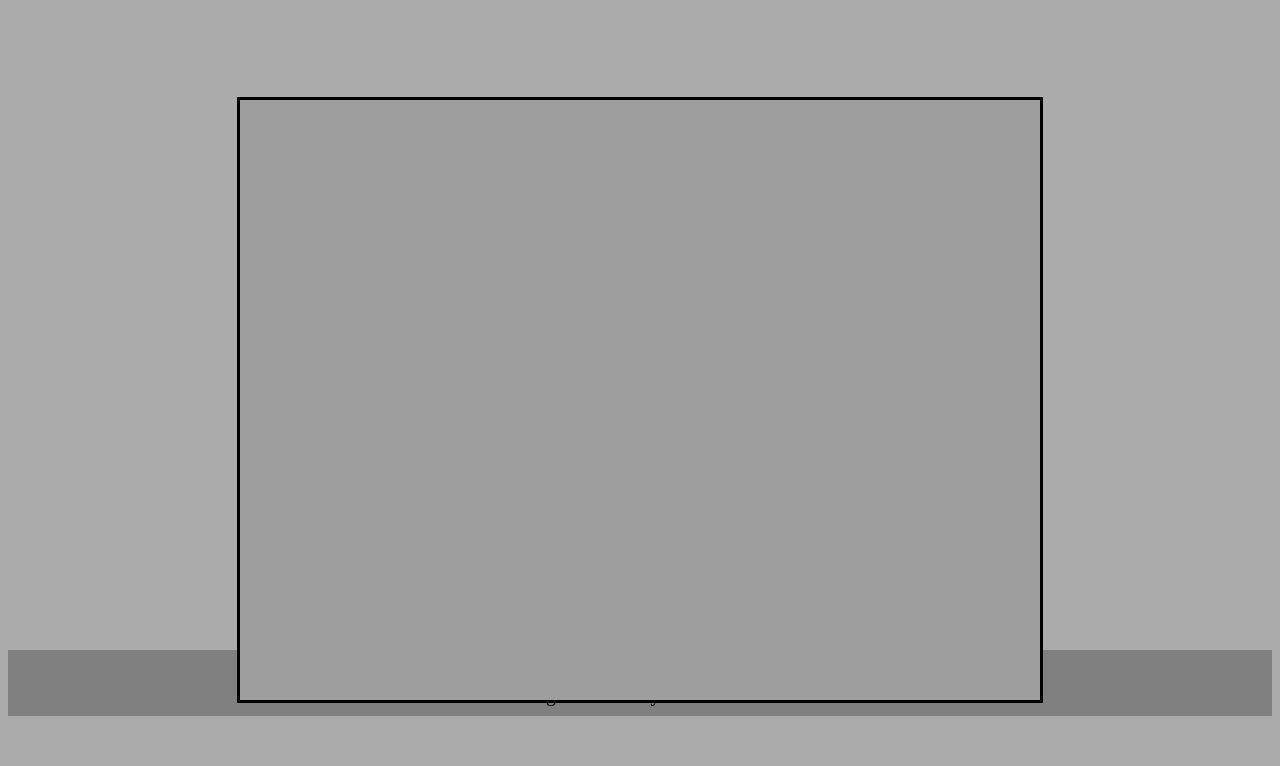
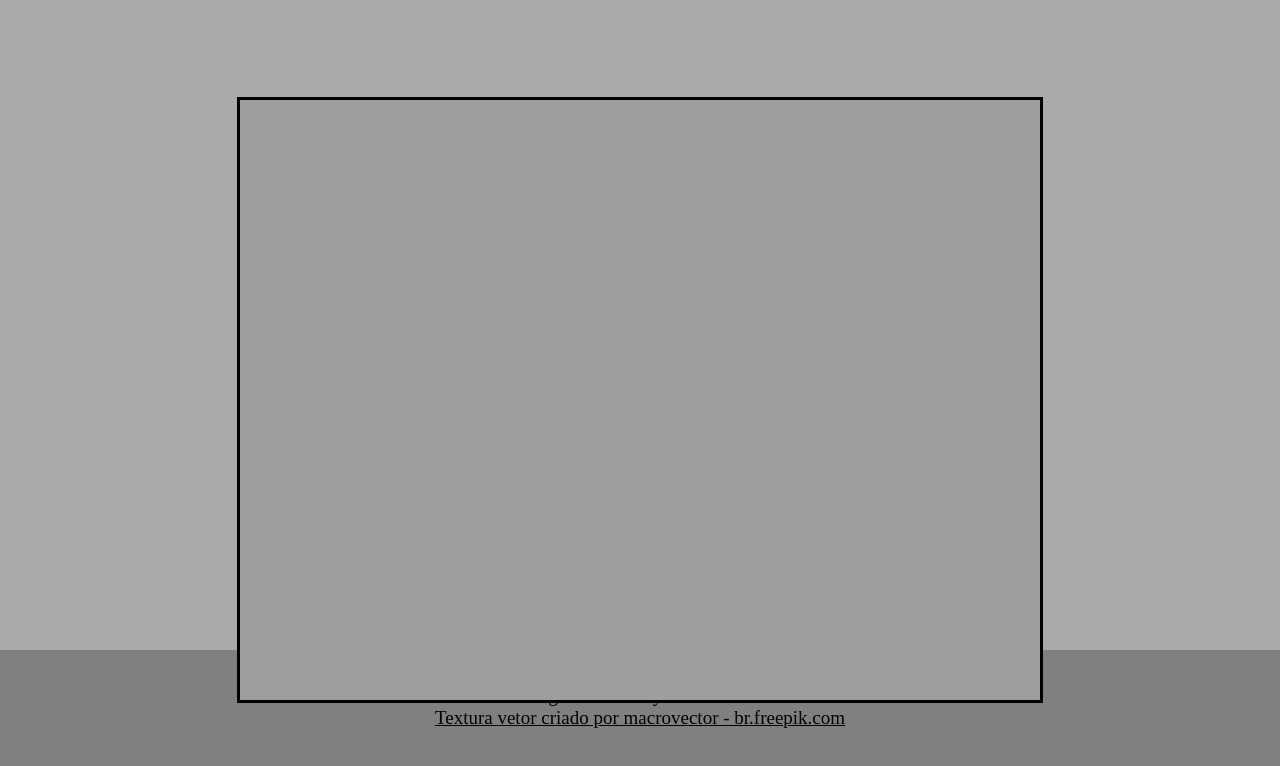
Before and after one commit to JoaoVitorNatali/bisca, a plain HTML site: page index.html in a window 1280 px wide. Drawn offline with Linux system fonts and the light colour scheme.

Commit message:
atribuição de creditos

```diff
--- a/index.html
+++ b/index.html
@@ -25,19 +25,24 @@
 			margin: auto;
 		}
 		footer{
-			text-align: center;
 			font-size: 20px;
-
 			background-color: gray;
 			padding: 10px;
+			position: absolute;
+			min-height: 80px;
+			min-width: 800px;
+		}
 
+		.meio{
+			text-align: center;
+			top: 0px;
+			left: 0px;
+			right: 0px;
+			bottom: 0px;
+			margin: auto;
 		}
-		br{
-			padding: 5px;
-		}
-		#divFoot{
-			text-align: center;
-			margin: auto;
+		.hover:hover{
+			color: #FFF;
 		}
 	</style>
 </head>
@@ -45,10 +50,15 @@
 <body>
 </body>
 
-<footer id="foot">
-	<div id="divFoot">
-		Criador: João Vitor Natali<br>
-		Artes gráficas: Thayssa Monfreides
+<footer id="foot" class="meio">
+	<div>
+		<div class="hover">Criador: João Vitor Natali</div>
+
+		Artes gráficas:
+
+		Thayssa Monfreites<br>
+		<a style="font-size: 19px; color: #000" href="https://br.freepik.com/fotos-vetores-gratis/textura">Textura vetor criado por macrovector - br.freepik.com</a>
+
 	</div>
 </footer>
 </html>
```
